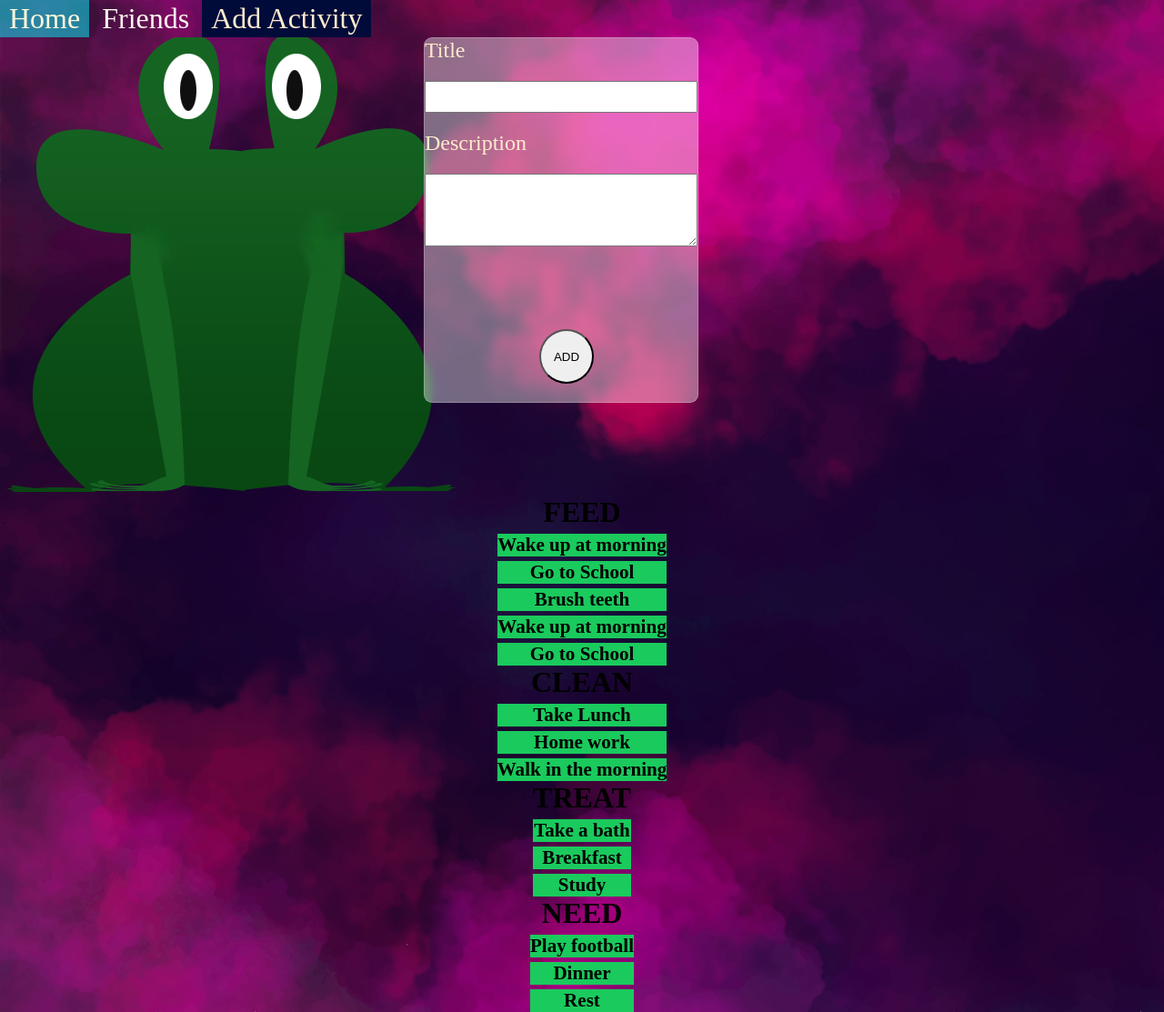
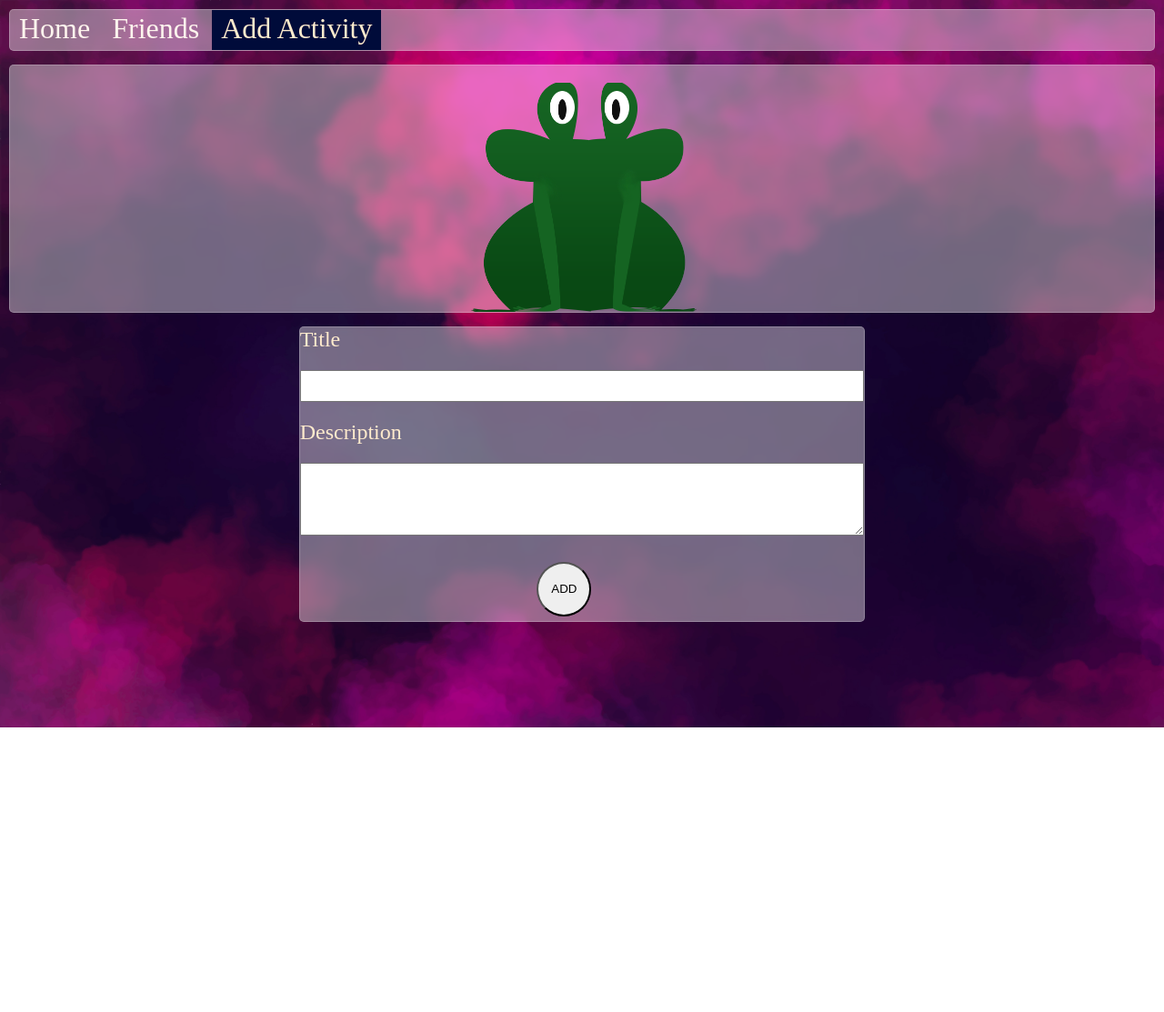
Before and after one commit to FazleRabbbiferdaus172/To-Do_Pet, a plain HTML site: page add_activity.html in a window 1280 px wide. Shown: the whole page at 91% size. After the commit the page ends 800 px from the top, so only its background shows below. Drawn offline with Linux system fonts and the light colour scheme.

Commit message:
fixed the add_activity

```diff
--- a/add_activity.html
+++ b/add_activity.html
@@ -8,15 +8,14 @@
     <title>Add activity</title>
 </head>
 <body>
-    <header>
-        <nav>
+    <div class="grid">
+        <nav class="glass">
             <a href="index.html">Home</a>
             <a href="friends.html" active>Friends</a>
             <a class="active" href="#">Add Activity</a>
         </nav>
-    </header>
-    <main>
-        <form action="" method="">
+
+        <form action="" method="" class="glass">
             <label for="title">Title</label>
             <br>
             <input type="text" name="title" id="title" required>
@@ -27,38 +26,9 @@
             <br>
             <input type="submit" name="submit" id="submit" value="ADD">
         </form>
-        <div class="screen">
+        <div class="screen glass">
             <img src="/frog.png" alt="frog" id="frog">
         </div>
-        <div class="requirement">
-            <div class="feed">
-                <h1>FEED</h1>
-                <div class="btn"><h3>Wake up at morning</h3></div>
-                <div class="btn"> <h3>Go to School</h3></div>
-                <div class="btn"> <h3>Brush teeth</h3></div>
-                <div class="btn"><h3>Wake up at morning</h3></div>
-                <div class="btn"> <h3>Go to School</h3></div>
-
-            </div>
-            <div class="clean">
-                <h1>CLEAN</h1>
-                <div class="btn"> <h3>Take Lunch</h3> </div>
-                <div class="btn"> <h3>Home work</h3> </div>
-                <div class="btn"> <h3>Walk in the morning</h3></div>
-            </div>
-            <div class="treat">
-                <h1>TREAT</h1>
-                <div class="btn"> <h3>Take a bath</h3> </div>
-                <div class="btn"> <h3>Breakfast</h3> </div>
-                <div class="btn"> <h3>Study</h3> </div>
-            </div>
-            <div class="need">
-                <h1>NEED</h1>
-                <div class="btn"> <h3>Play football</h3> </div>
-                <div class="btn"> <h3>Dinner</h3> </div>
-                <div class="btn"> <h3>Rest</h3> </div>
-            </div>
-        </div>
-    </main>
+    </div>
 </body>
 </html>
--- a/style.css
+++ b/style.css
@@ -39,6 +39,9 @@ nav a{
 
 .screen {
     grid-area: scrn;
+    display: flex;
+    justify-content: space-around;
+    align-items: flex-end;;
 }
 
 .feed {
@@ -78,6 +81,11 @@ nav a{
     border-radius: 5px;
 }
 
+.screen img {
+    max-width: 20%;
+    height: auto;
+}
+
 .btn {
     box-sizing: border-box;
     background-color: rgb(26, 202, 93);
@@ -87,16 +95,10 @@ nav a{
 }
 
 form {
-    border: 1px solid rgba(255,255,255,0.2);
-    border-radius: 9px;
-    position: fixed;
-    background-color: rgba(255, 255, 255, 0.4);
-    backdrop-filter: blur(5px);
-    right: 40%;
-    width: 300px;
-    height: 50%;
+    grid-area: 3 / 2 / span 1 / span 2;
     z-index: 10;
 }
+
 label {
     color: blanchedalmond;
     font-size: 1.5rem;
@@ -129,10 +131,14 @@ input[type=submit] {
     border-radius: 50%;
 }
 
+.container{
+    grid-area: 2 / 1 / span 2 / span 4;
+    display: grid;
+    grid-template-rows: 170px;
+    grid-auto-rows: 170px;
+}
+
 .posts {
-    border: 1px solid rgba(255,255,255,0.2);
-    background-color: rgba(255, 255, 255, 0.4);
-    backdrop-filter: blur(5px);
     overflow: hidden;
     width: 100%;
     height: auto;
```
Also changed, not shown: friends.html (+81 -8 lines), index.html (+1 -2 lines).
